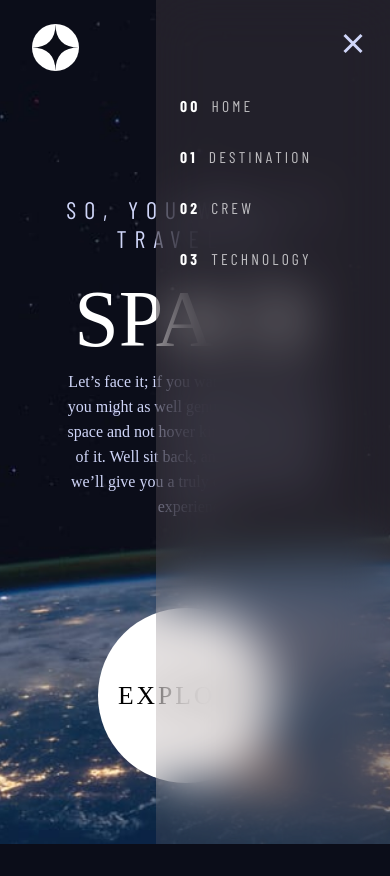
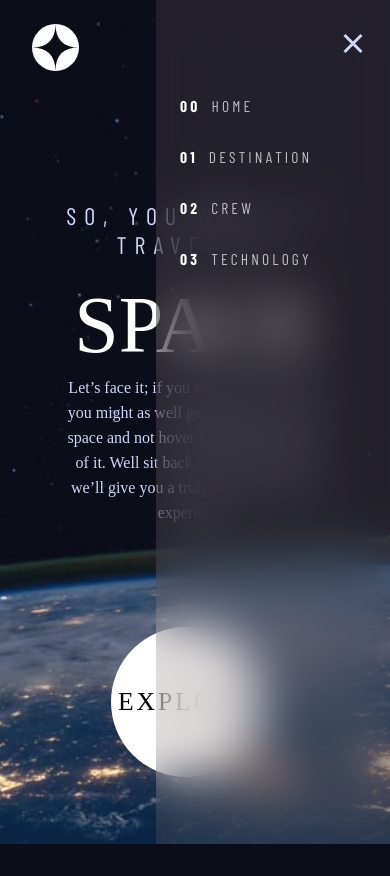
Before and after one commit to DiogoKenway/space-tourism-website-frontend-mentor, a React (Vite) app: page / in a window 390 px wide. Built offline with nearby package versions, Linux system fonts and the light colour scheme; a web font is replaced by a local one.

Commit message:
testing responsive

```diff
--- a/src/components/pages/home/index.tsx
+++ b/src/components/pages/home/index.tsx
@@ -14,13 +14,13 @@ const Home = () => {
 
     useEffect(() => {
 
-        const tl = gsap.timeline();
+        // const tl = gsap.timeline();
 
-        tl.fromTo("#bg", { width: "0%", opacity: 0 }, { opacity: 1, width: "100%" }, ">=2");
-        tl.fromTo("#subtitle", {x: 1500, opacity: 0}, {x: 0, opacity: 1}, 3);
-        tl.fromTo("#title", {x: -1500, opacity: 0}, {x: 0, opacity: 1}, 3.2);
-        tl.fromTo("#text", {x: 1500, opacity: 0}, {x: 0, opacity: 1}, 3.4);
-        tl.fromTo("#btn", {opacity: 0 }, {opacity: 1, ease : "strong.inOut" }, 3.6)
+        // tl.fromTo("#bg", { width: "0%", opacity: 0 }, { opacity: 1, width: "100%" }, ">=2");
+        // tl.fromTo("#subtitle", {x: 1500, opacity: 0}, {x: 0, opacity: 1}, 3);
+        // tl.fromTo("#title", {x: -1500, opacity: 0}, {x: 0, opacity: 1}, 3.2);
+        // tl.fromTo("#text", {x: 1500, opacity: 0}, {x: 0, opacity: 1}, 3.4);
+        // tl.fromTo("#btn", {opacity: 0 }, {opacity: 1, ease : "strong.inOut" }, 3.6)
 
     }, [])
 
--- a/src/components/pages/home/style.tsx
+++ b/src/components/pages/home/style.tsx
@@ -167,8 +167,8 @@ const BtnExplore = styled.div`
     }
 
     @media(max-width: 450px) {
-        width: 45vw;
-        height: 45vw;
+        width: 150px;
+        height: 150px;
     }
 
     &:hover {
--- a/src/main.tsx
+++ b/src/main.tsx
@@ -2,12 +2,12 @@ import React from 'react'
 import ReactDOM from 'react-dom/client'
 import App from './App'
 
-import { BrowserRouter as Router } from 'react-router-dom';
+import { BrowserRouter } from 'react-router-dom';
 
 ReactDOM.createRoot(document.getElementById('root') as HTMLElement).render(
   <React.StrictMode>
-    <Router>
+    <BrowserRouter>
         <App />
-    </Router>
+    </BrowserRouter>
   </React.StrictMode>
 )
```
